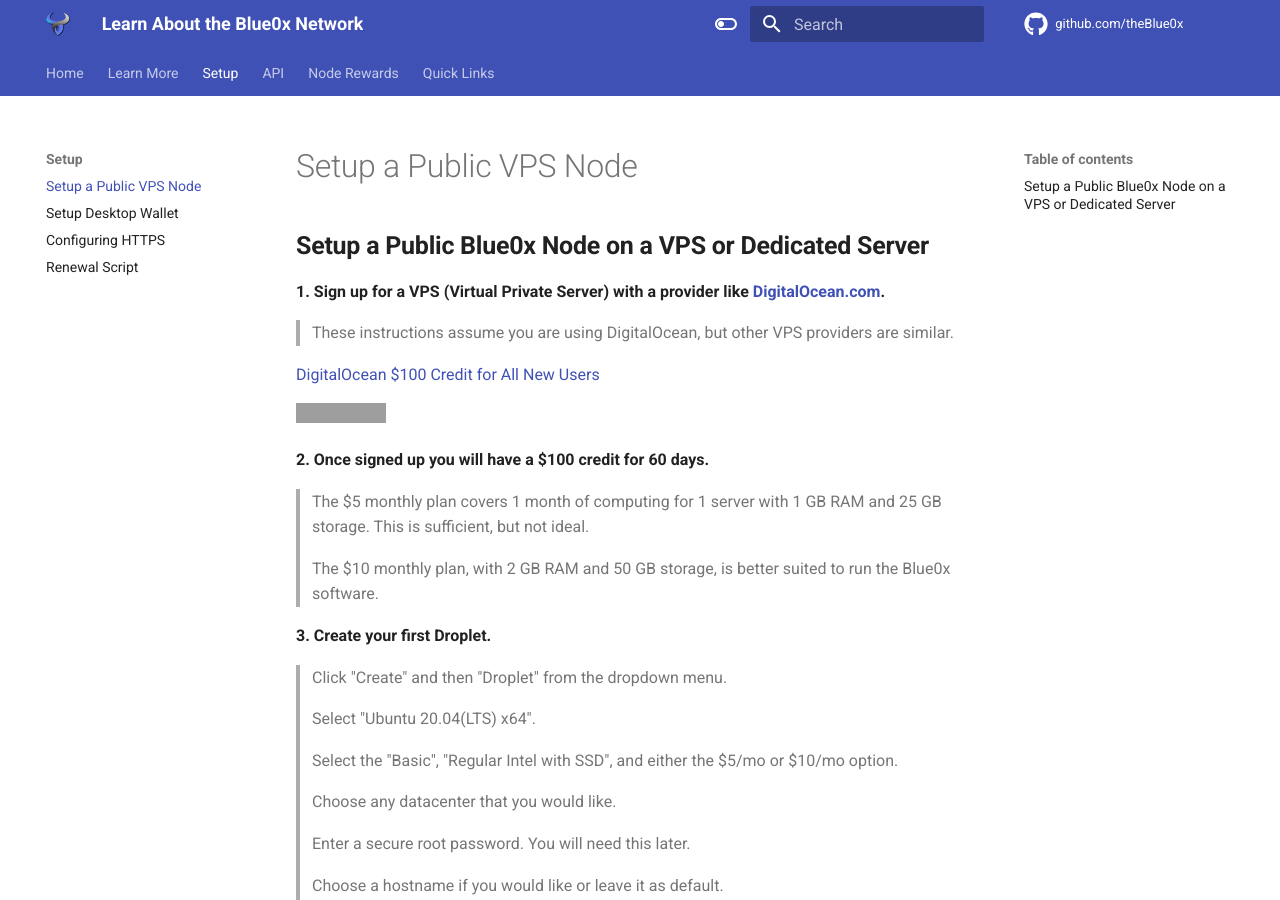
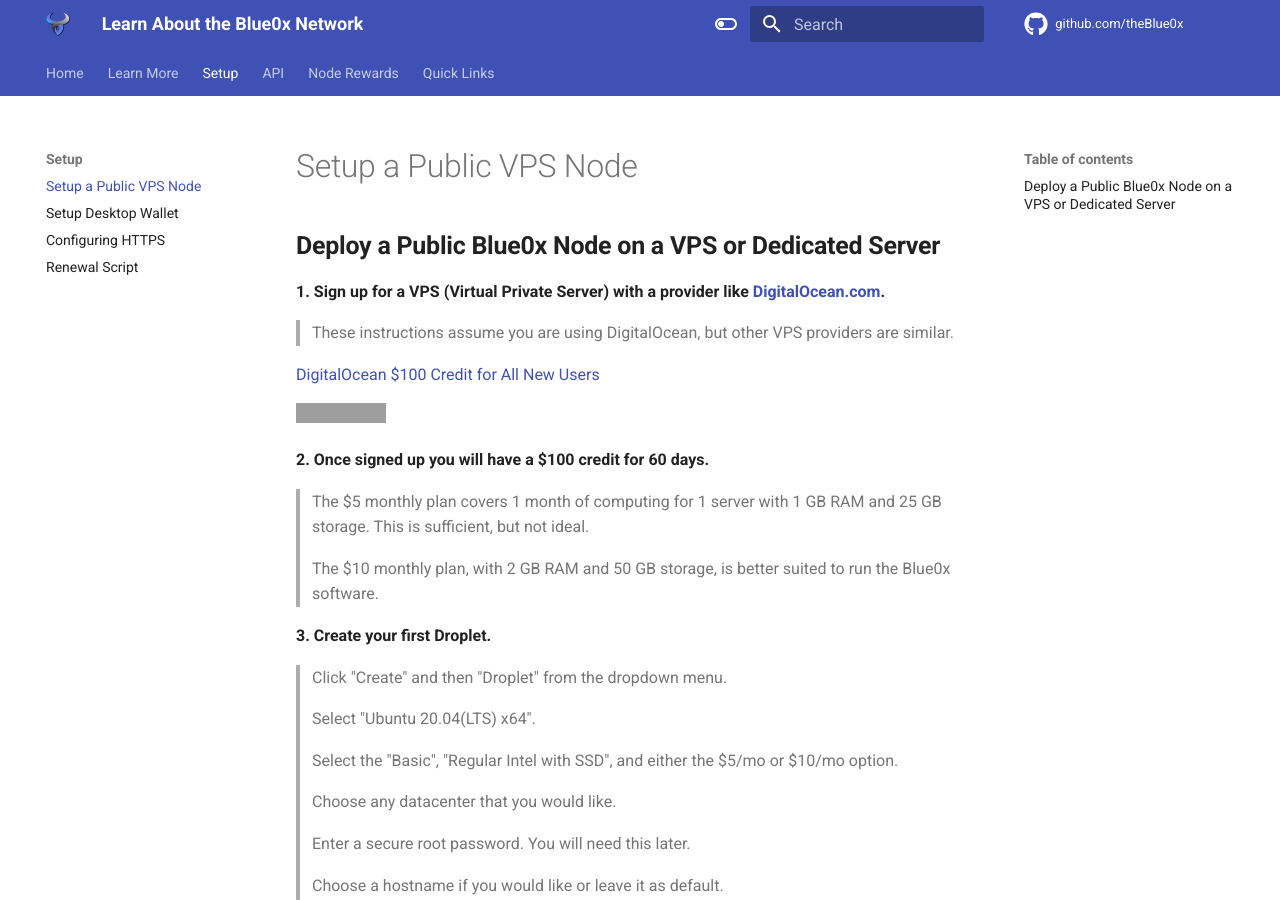
Before and after one commit to theBlue0x/docs, an MkDocs documentation site: the page built from docs/setup/vps.md, in a window 1280 px wide and 900 px high. Built offline with MkDocs 1.6.1 and Material for MkDocs 9.7.7, drawn with Linux system fonts in a browser that asks for light colours; grey boxes are pictures that could not be loaded.

Commit message:
Update vps.md

```diff
--- a/docs/setup/vps.md
+++ b/docs/setup/vps.md
@@ -1,4 +1,4 @@
-## **Setup a Public Blue0x Node on a VPS or Dedicated Server** ##
+## **Deploy a Public Blue0x Node on a VPS or Dedicated Server** ##
 
 **1. Sign up for a VPS (Virtual Private Server) with a provider like [DigitalOcean.com](https://m.do.co/c/97a921447f80).**
 >These instructions assume you are using DigitalOcean, but other VPS providers are similar.
```
